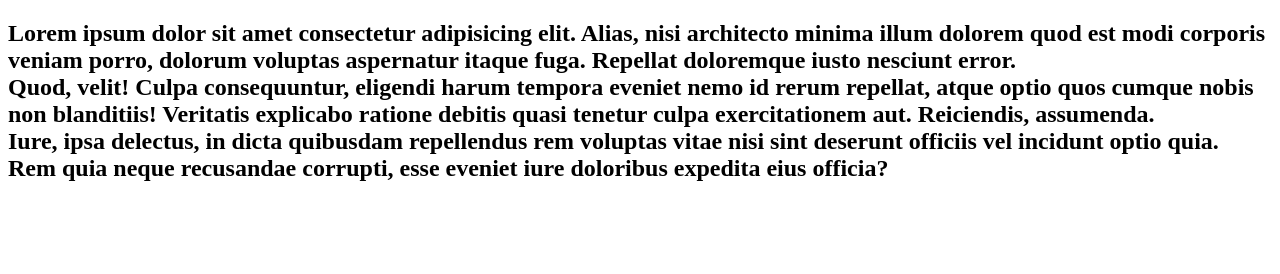
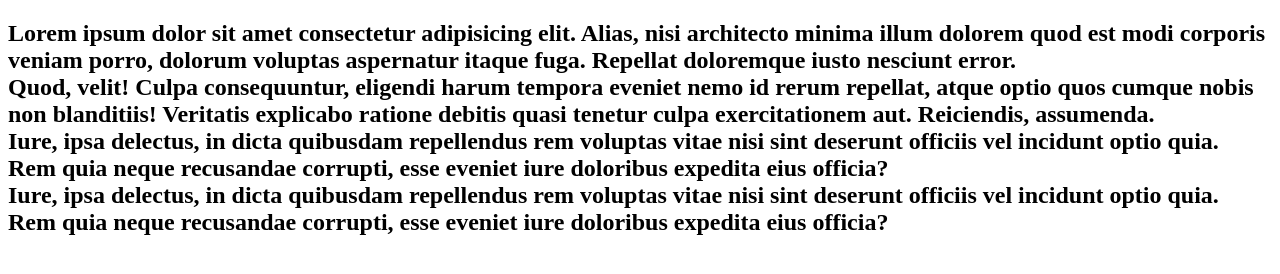
Before and after one commit to SkelerWork/skelerwork.github.io, a plain HTML site: page index.html in a window 1280 px wide. Drawn offline with Linux system fonts and the light colour scheme.

Commit message:
Update index.html +1 div

```diff
--- a/index.html
+++ b/index.html
@@ -11,6 +11,7 @@
             <div>Lorem ipsum dolor sit amet consectetur adipisicing elit. Alias, nisi architecto minima illum dolorem quod est modi corporis veniam porro, dolorum voluptas aspernatur itaque fuga. Repellat doloremque iusto nesciunt error.</div>
             <div>Quod, velit! Culpa consequuntur, eligendi harum tempora eveniet nemo id rerum repellat, atque optio quos cumque nobis non blanditiis! Veritatis explicabo ratione debitis quasi tenetur culpa exercitationem aut. Reiciendis, assumenda.</div>
             <div>Iure, ipsa delectus, in dicta quibusdam repellendus rem voluptas vitae nisi sint deserunt officiis vel incidunt optio quia. Rem quia neque recusandae corrupti, esse eveniet iure doloribus expedita eius officia?</div>
+            <div>Iure, ipsa delectus, in dicta quibusdam repellendus rem voluptas vitae nisi sint deserunt officiis vel incidunt optio quia. Rem quia neque recusandae corrupti, esse eveniet iure doloribus expedita eius officia?</div>
         </h1>
     </section>
 </body>
```
